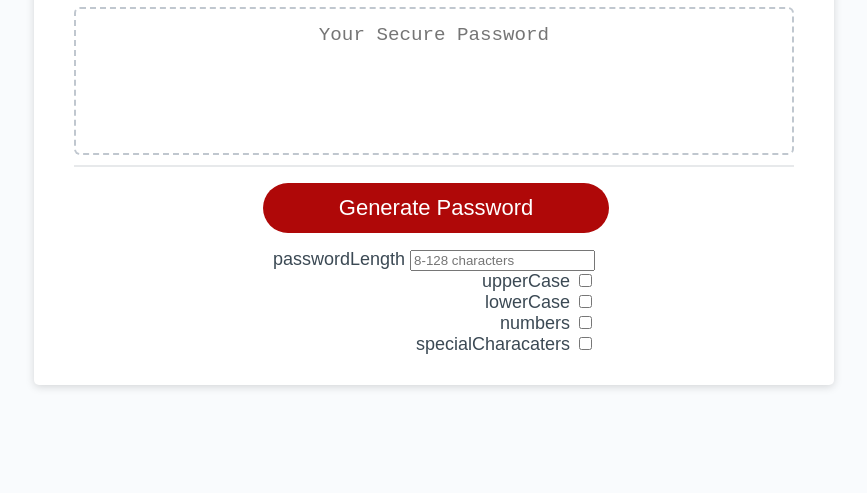
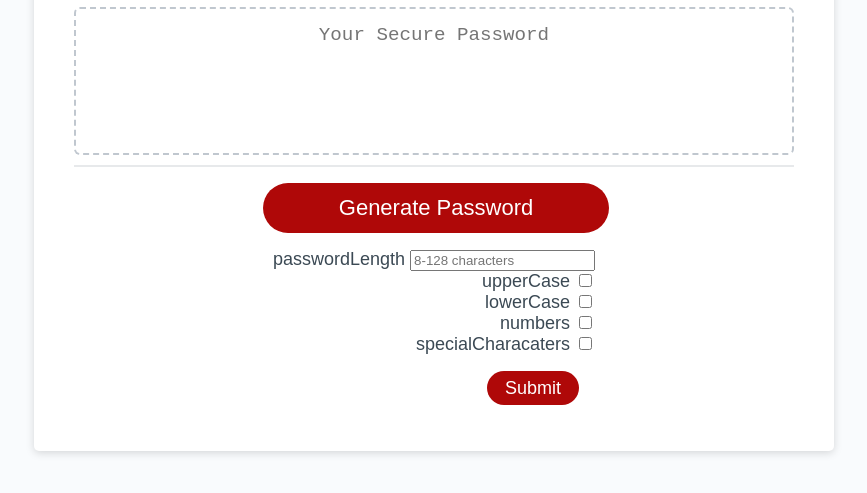
Before and after one commit to ItzBigidy/passwordGen, a plain HTML site: page index.html in a window 1280 px wide. Both pictures are taken after a click on the button "Generate Password". Shown: the part 241-734 px from the top of the page, without its empty margins (206-1073 px from the left). Drawn offline with Linux system fonts and the light colour scheme.

Commit message:
added js feature to toggle criteria div

```diff
--- a/index.html
+++ b/index.html
@@ -53,6 +53,9 @@
                 <label for="specialChar" class="label">specialCharacaters</label>
                 <input type="checkbox" class="input" id="specialChar" class="input">
               </div>
+              <div>
+                <button id="submit" class="btn">Submit</button>
+              </div>
             </form>
         </section>
       </div>
--- a/script.js
+++ b/script.js
@@ -1,6 +1,7 @@
 // DOM Elements
 const passwordEl = document.getElementById('password');
 const generateEl = document.getElementById('generate');
+const submitEl = document.getElementById('submit');
 const upperCaseEl = document.getElementById('upperCase');
 const lowerCaseEl = document.getElementById('lowerCase');
 const numbersEl = document.getElementById('numbers');
@@ -25,9 +26,17 @@ function writePassword() {
   passwordText.value = password;
 
 } */
-
+generateEl.addEventListener("click", () => {
+    const criteriaSect = document.getElementById('criteria');
+    if (criteriaSect.style.display !== 'block') {
+        criteriaSect.style.display = 'block'
+    }
+    else {
+        criteriaSect.style.display = "none";
+    }
+});
 // Add event listener to generate button
-generateEl.addEventListener("click", () =>  {
+submitEl.addEventListener("click", () =>  {
   const length = +passwordLengthEl.value;
   const checkLower = lowerCaseEl.checked;
   const checkUpper = upperCaseEl.checked;
@@ -35,7 +44,7 @@ generateEl.addEventListener("click", () =>  {
   const checkSpecialChar = specialCharEl.checked;
 
   passwordEl.innerText = generatePassword(checkLower, checkUpper, checkNumbers, checkSpecialChar, length)
-})
+});
 
 // Generate Password Function
 function generatePassword(lower, upper, number, specialChar, length) {
--- a/style.css
+++ b/style.css
@@ -63,13 +63,14 @@ header {
   align-items: center;
 }
 
-
 #generate {
   width: 48%;
+
 }
 
 #criteria {
   display: flex;
+  display: none;
   flex-direction: column;
   text-align: right;
 }
@@ -103,7 +104,23 @@ header {
   font-size: 22px;
   line-height: 22px;
   margin: 16px 16px 16px 20px;
-  padding: 14px 34px;
+  padding: 14px 28px;
+  text-align: center;
+  cursor: pointer;
+}
+
+#submit {
+  border: none;
+  background-color: hsl(360, 91%, 36%);
+  border-radius: 25px;
+  box-shadow: rgba(0, 0, 0, 0.1) 0px 1px 6px 0px rgba(0, 0, 0, 0.2) 0px 1px 1px
+    0px;
+  color: hsl(0, 0%, 100%);
+  display: inline-block;
+  font-size: 18px;
+  line-height: 22px;
+  margin: 16px 16px 16px 20px;
+  padding: 6px 18px;
   text-align: center;
   cursor: pointer;
 }
@@ -141,17 +158,17 @@ button[disabled] {
 @media (max-width: 690px) {
   .btn {
     font-size: 1rem;
+    margin: 16px;
+    padding: 10px 15px;
+  }
+
+  #submit {
+    font-size: 1rem;
     margin: 16px 0px 0px 0px;
-    padding: 10px 15px;
+    padding: 4px 15px;
   }
 
   #password {
     font-size: 1rem;
   }
 }
-
-@media (max-width: 500px) {
-  .btn {
-    font-size: 0.8rem;
-  }
-}
```
